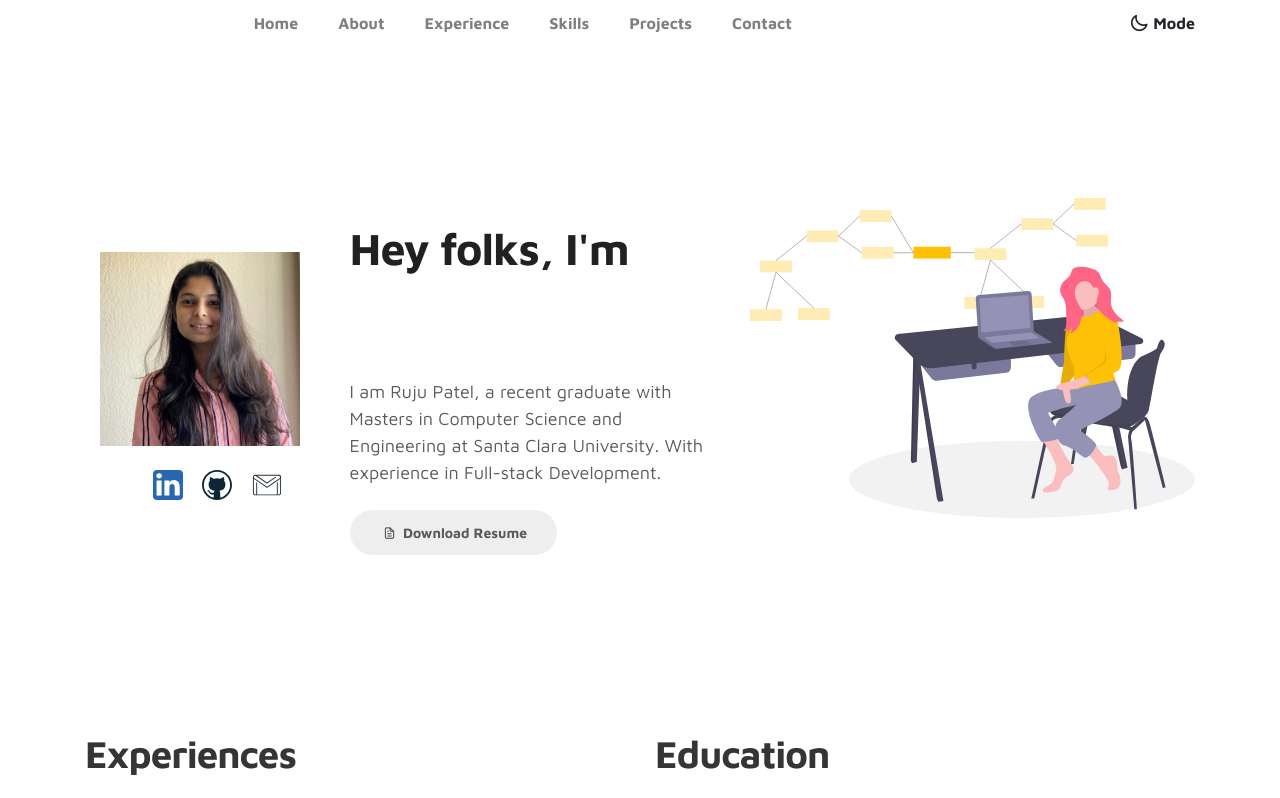
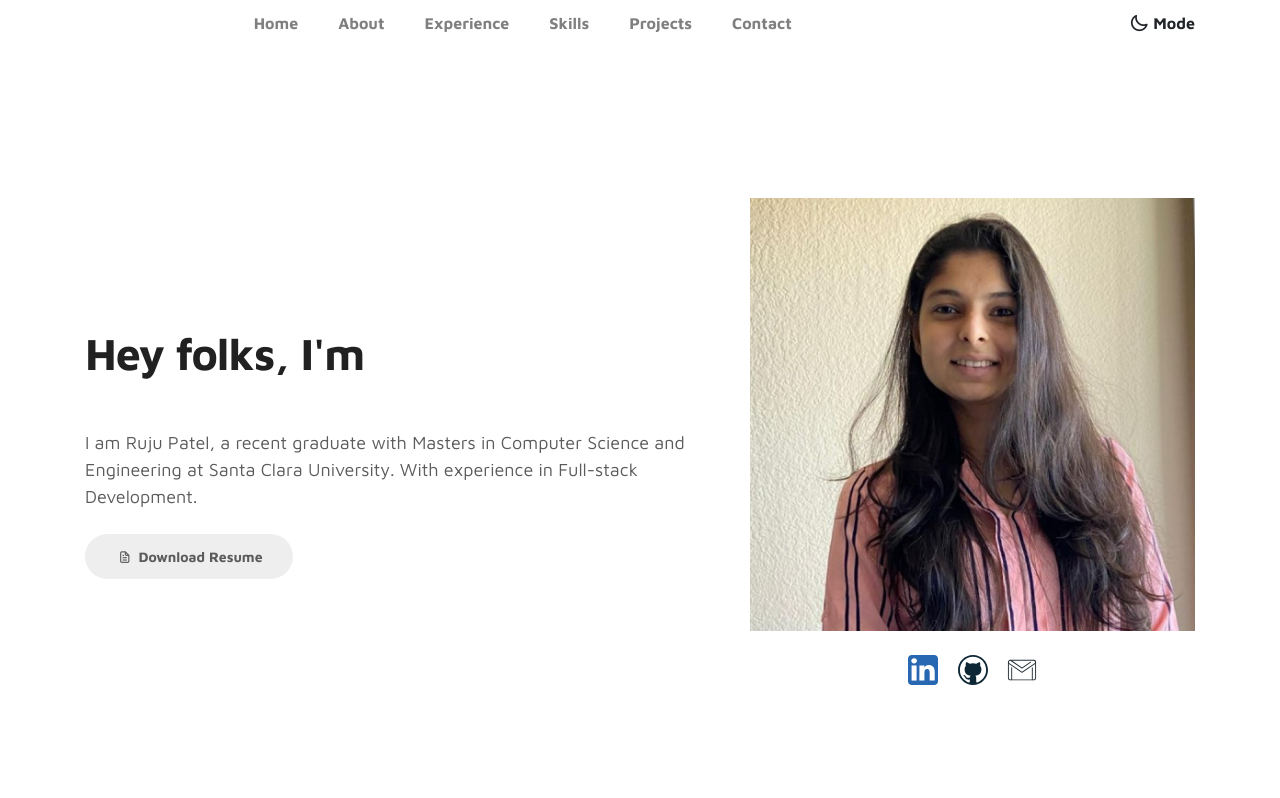
Before and after one commit to rujup24/RujuKiritkumarPatel, a plain HTML site: page index.html in a window 1280 px wide. Shown: the top 798 px of the page. Drawn offline with Linux system fonts and the light colour scheme.

Commit message:
Changes in About and Updated Resume

```diff
--- a/css/tooplate-style.css
+++ b/css/tooplate-style.css
@@ -372,7 +372,7 @@ b, strong {
   margin-left: 15px;
 }
 .small-image {
-	max-width: 200px;
+	max-width: 300px;
 	height: auto;
 }
 .yellow-bg {
--- a/index.html
+++ b/index.html
@@ -64,23 +64,6 @@
       <div class="container">
           <div class="row">
               <div class="col-lg-7 col-md-12 col-12 d-flex align-items-center">
-                  <div class="col-lg-5 col-md-12 col-12">
-                      <div class="about-image svg">
-                          <img src="images/undraw/RujuKiritkumarPatel_Headshot.jpg" class="img-fluid small-image" alt="profile image">
-                      </div>
-                      <br>
-                      <div class="col-lg-11 text-center mx-auto col-12">
-                        <a href="https://www.linkedin.com/in/ruju-patel5/" class="social-links" style="margin-right: 15px;">
-                            <img src="images/icon/5296501_linkedin_network_linkedin logo_icon.svg" alt="LinkedIn" class="social-icon">
-                        </a>
-                        <a href="https://github.com/rujup24" class="social-links" style="margin-right: 15px;">
-                            <img src="images/icon/291716_github_logo_social network_social_icon.svg" alt="GitHub" class="social-icon">
-                        </a>
-                        <a href="mailto:rujukp.24@gmail.com" class="social-links">
-                            <img src="images/icon/6214722_email_envelope_gmail_letter_logo_icon.svg" alt="Email" class="social-icon">
-                        </a>
-                    </div>
-                  </div>
                   <div class="about-text">
                       <h1 class="animated animated-text">
                           <span class="mr-2">Hey folks, I'm</span>
@@ -98,15 +81,25 @@
                   </div>
               </div>
               <div class="col-lg-5 col-md-12 col-12">
-                  <div class="about-image svg">
-                      <img src="images/undraw/undraw_software_engineer_lvl5.svg" class="img-fluid" alt="svg image">
-                  </div>
+                <div class="about-image svg">
+                  <img src="images/undraw/RujuKiritkumarPatel_Headshot.jpg" class="img-fluid" alt="profile image">
+              </div>
+              <br>
+              <div class="col-lg-11 text-center mx-auto col-12">
+                  <a href="https://www.linkedin.com/in/ruju-patel5/" class="social-links" style="margin-right: 15px;">
+                      <img src="images/icon/5296501_linkedin_network_linkedin logo_icon.svg" alt="LinkedIn" class="social-icon">
+                  </a>
+                  <a href="https://github.com/rujup24" class="social-links" style="margin-right: 15px;">
+                      <img src="images/icon/291716_github_logo_social network_social_icon.svg" alt="GitHub" class="social-icon">
+                  </a>
+                  <a href="mailto:rujukp.24@gmail.com" class="social-links">
+                      <img src="images/icon/6214722_email_envelope_gmail_letter_logo_icon.svg" alt="Email" class="social-icon">
+                  </a>
+              </div>
+              </div>
               </div>
           </div>
-      </div>
   </section>
-
-
 
     <!-- FEATURES -->
     <section class="resume py-5 d-lg-flex justify-content-center align-items-center" id="resume">
```
Also changed, not shown: 1 other file.
